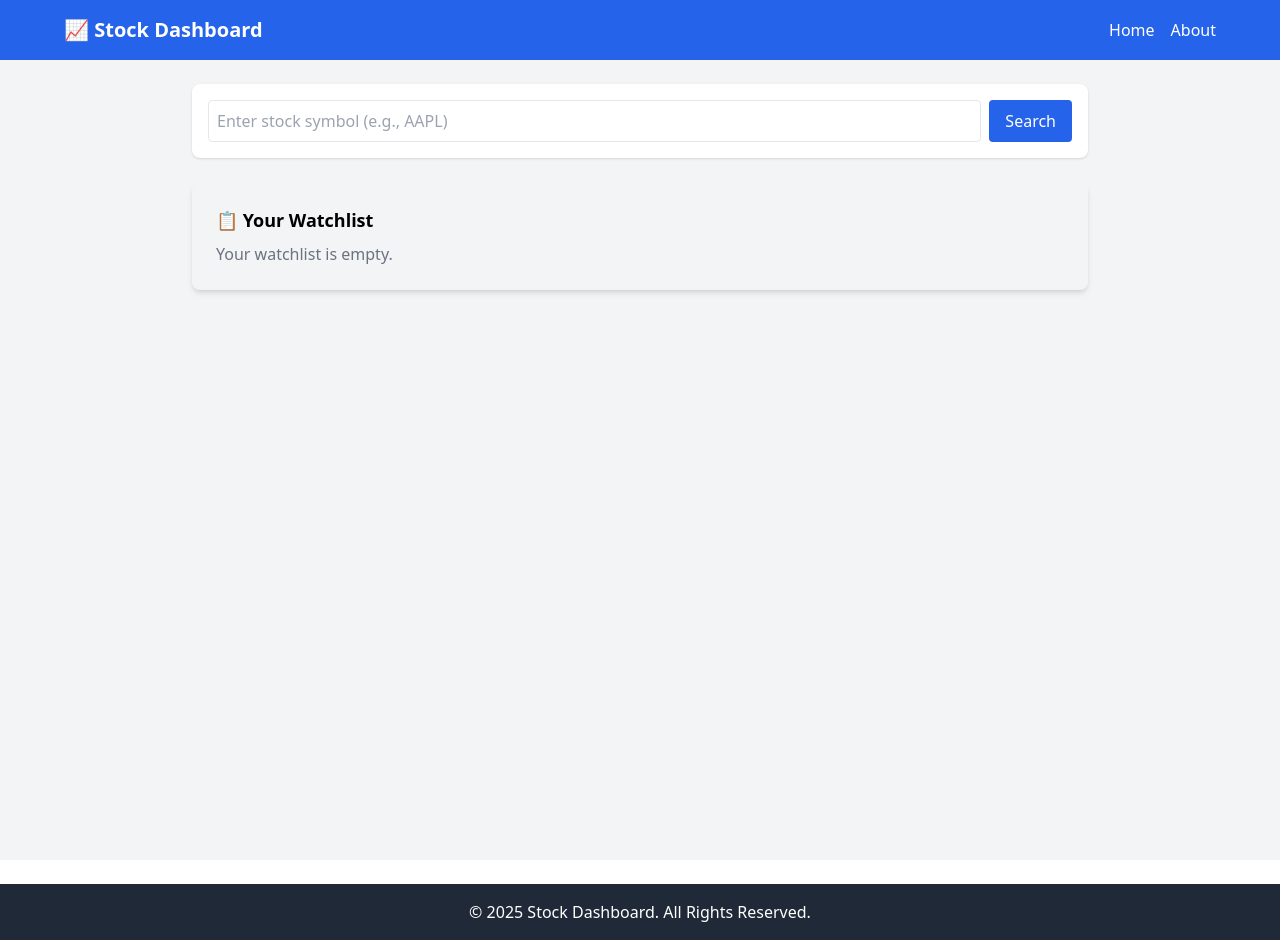
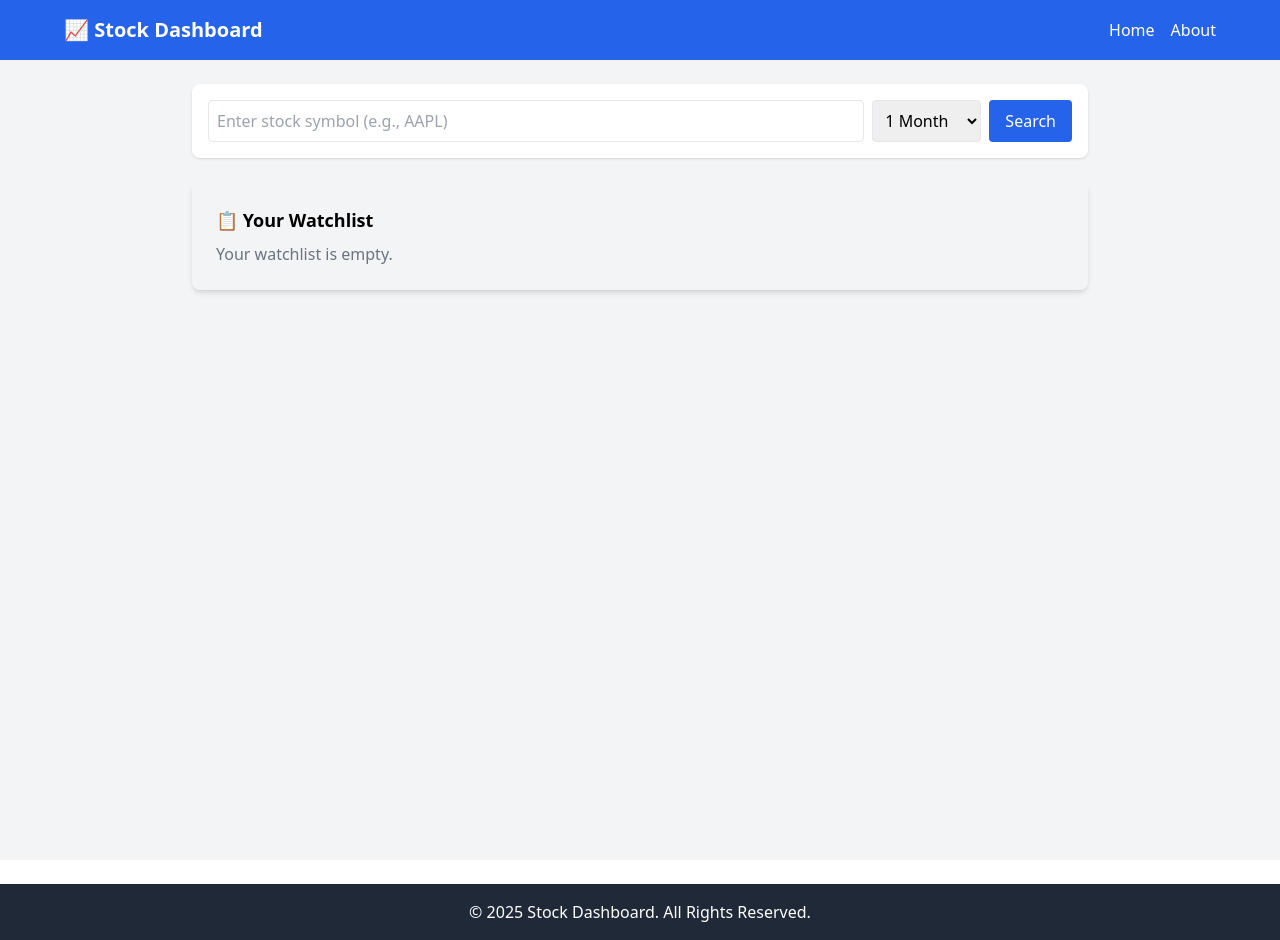
Before and after one commit to ronaldos21/stock-dashboard-react, a React (Create React App) app: page / in a window 1280 px wide. Built offline with nearby package versions, Linux system fonts and the light colour scheme.

Commit message:
value range added

```diff
--- a/src/components/StockSearch.jsx
+++ b/src/components/StockSearch.jsx
@@ -2,9 +2,10 @@ import { useState } from "react";
 
 const StockSearch = ({ onSearch }) => {
     const [query, setQuery] = useState("");
+    const [range, setRange] = useState("1mo"); //Default range 1month
 
     const handleSearch = () => {
-        if (query) onSearch(query.toUpperCase());
+        if (query) onSearch(query.toUpperCase(), range); //Passing range to onSearch
     };
 
     return (
@@ -16,6 +17,17 @@ const StockSearch = ({ onSearch }) => {
                 onChange={(e) => setQuery(e.target.value)}
                 className="border p-2 rounded w-full"
             />
+            {/*Data Range Selector*/}
+            <select
+                value={range}
+                onChange={(e) => setRange(e.target.value)}
+                className="border p-2 rounded"
+            >
+                <option value="1mo">1 Month</option>
+                <option value="6mo">6 Months</option>
+                <option value="1Y">1 Year</option>
+
+            </select>
             <button onClick={handleSearch} className="bg-blue-600 text-white px-4 py-2 rounded hover:bg-blue-700">
                 Search
             </button>
```
